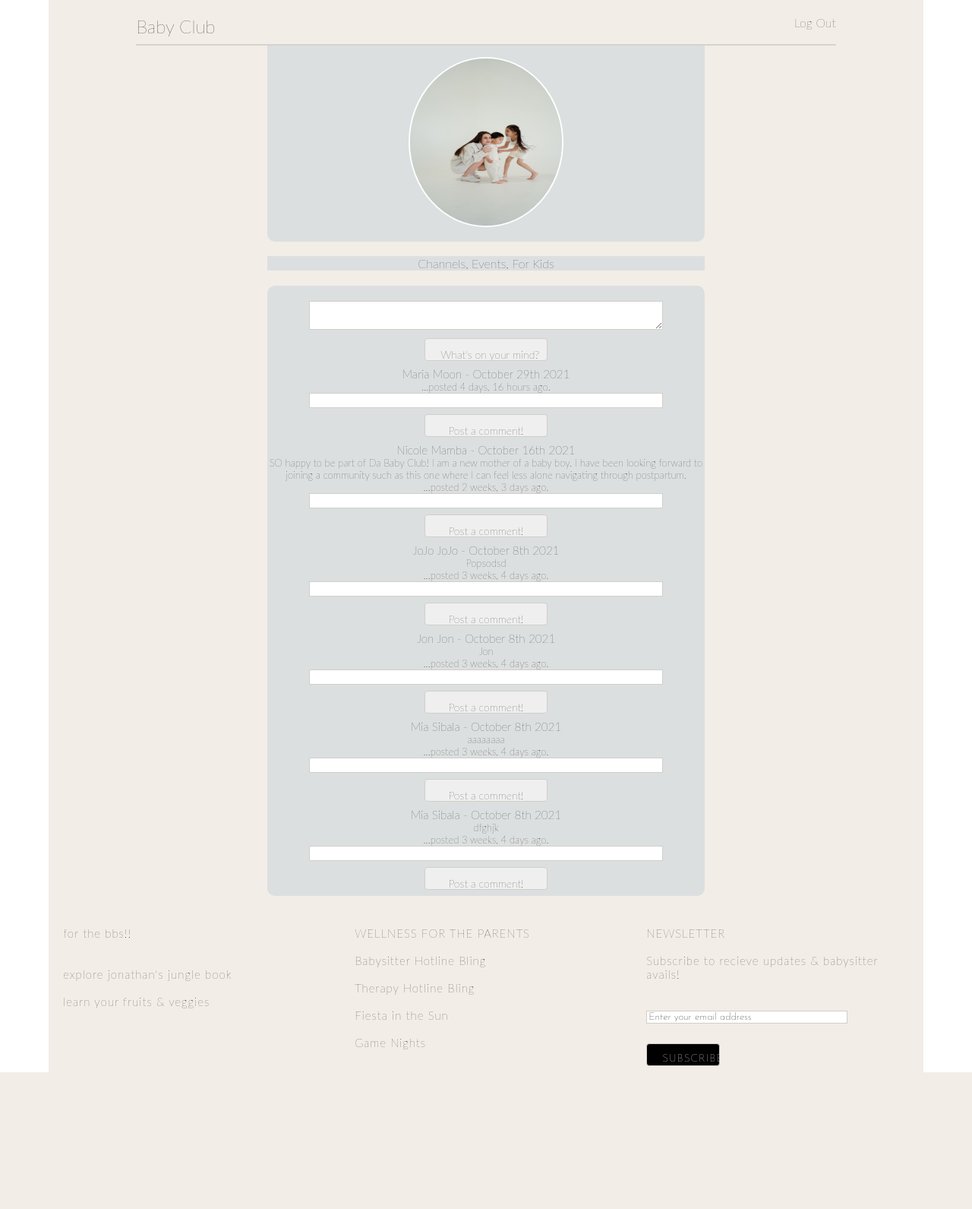
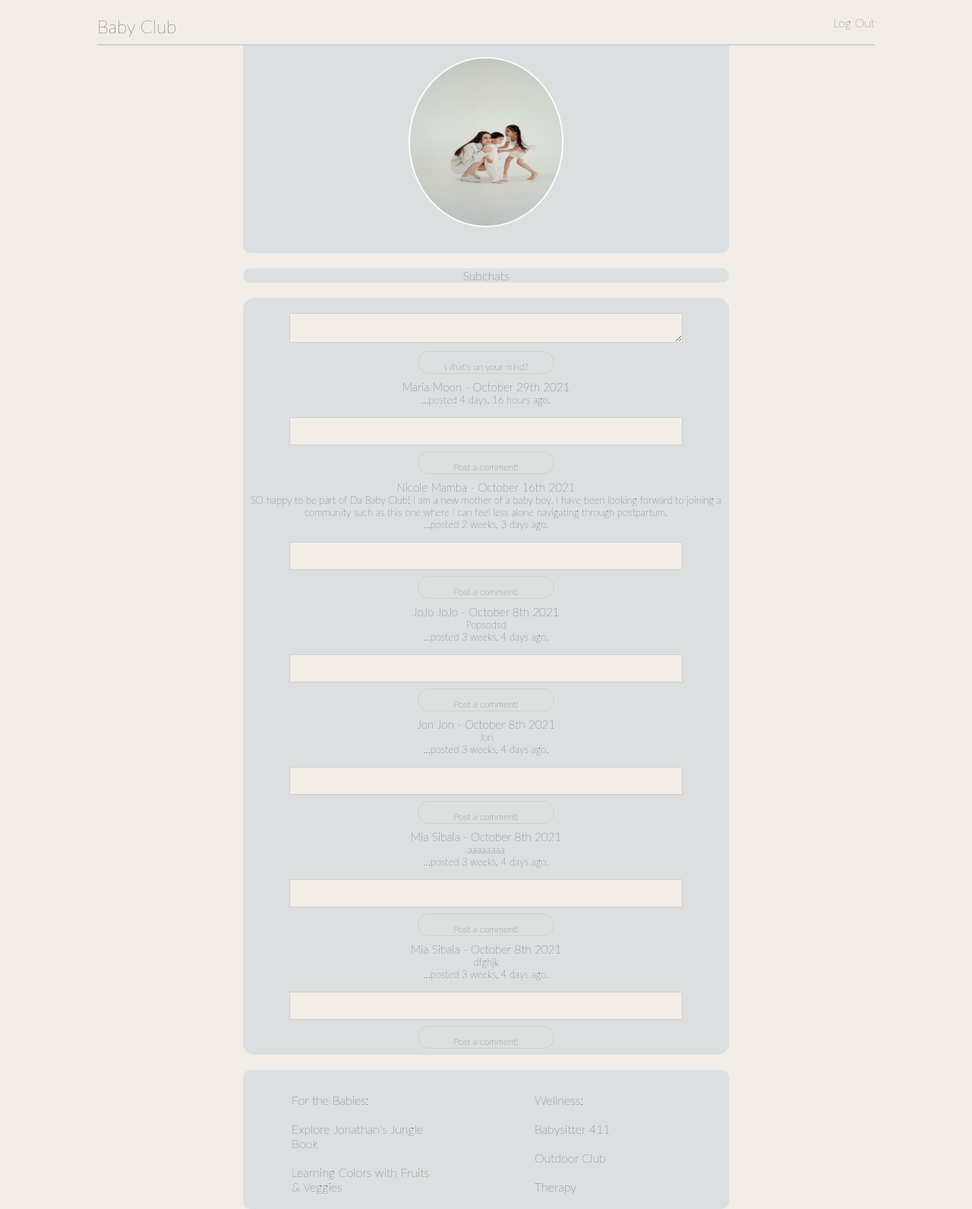
Before and after one commit to msibala/junglebook_project, a Django app: page /wall in a window 1280 px wide. Shown: the whole page at 76% size. Before the commit the page ends 1411 px from the top, so only its background shows below. Run offline with Django 3.2, Linux system fonts and the light colour scheme; data comes from the database, SQL or seed files in the repository; both versions use the stored data as it was after the commit; data that the repository does not hold is empty.

Commit message:
ongoing frontend changes

```diff
--- a/apps/jungle_app/static/jungle_app/css/wall.css
+++ b/apps/jungle_app/static/jungle_app/css/wall.css
@@ -8,7 +8,8 @@
 }
 @media only screen and (min-width: 320px){
     #container{
-        width: 90%;
+        height: 120%;
+        width: 100%;
         background-color: rgb(242,237,231);
         font-weight: lighter;
     }
@@ -21,8 +22,7 @@
     }
     #headerboxes{
         height: 20%;
-        width: 50%;
-        /* margin-top: 20px; */
+        width: 50%;        /* margin-top: 20px; */
     }
     #links{
         height: 10%;
@@ -40,7 +40,7 @@
         display: flex;
         flex-direction: column;
         color: rgb(54,60,64);
-        /* background-color:rgb(47,63,76); */
+        padding-bottom: 15px;
         background-color: rgb(220,223,224);
         border-bottom-left-radius: 10px;
         border-bottom-right-radius: 10px;
@@ -57,8 +57,11 @@
     #navigation{
         height: 10%;
         width: 100%;
+        margin-top: 20px;
+        margin-bottom: 20px;
+        border-radius: 10px;
         background-color: rgb(220,223,224);
-        margin-bottom: 20px;
+
     }
     #messages{
         height: 60%;
@@ -66,13 +69,14 @@
         font-size: 13px;
         padding-top: 20px;
         margin-bottom: 20px;
-        border-radius: 10px;
+        border-radius: 15px;
         background-color: rgb(220,223,224);
 
     }
     #messagebox{
-        height: 10%;
+        height: 33px;
         width: 80%;
+        background-color: rgb(242,237,231);
         border: 1px solid rgb(208,207,200);
     }
     input[type=submit], select {
@@ -80,19 +84,20 @@
         height: 30px;
         padding: 12px 20px;
         margin: 8px 0;
-        font-size: 14px;
+        font-size: 12px;
         text-align: center;
         vertical-align: middle;
-        /* display: inline-block; */
-        /* border: 1px solid #ccc; */
-        border-radius: 4px;
+        border-radius: 50px;
+        background-color: rgb(220,223,224);
         border: 1px solid rgb(208,207,200);
 
-        /* box-sizing: border-box; */
+
     }
     #commentbox{
-        height: 10%;
+        height: 33px;
         width: 80%;
+        margin-top: 15px;
+        background-color: rgb(242,237,231);
         border: 1px solid rgb(208,207,200);
 
     }
@@ -108,16 +113,7 @@
     #links{
         height: 10%;
         width: 80%;
-        border: 2px solid black;
-
-
-
-
-
-
-
-
-
+        color: black;
 
     }
     #footer{
@@ -128,64 +124,22 @@
         font-family: "Josefin Sans", sans-serif;
         letter-spacing: 1px;
     }
-    #footer_left{
-        height: 30%;
-        width:30%;
-        /* border: 2px solid blue; */
-        padding-top: 20px;
-        font-size: 15px;
+    #footer_body{
+        height: 40%;
+        width: 50%;
+        display: flex;
+        border-radius: 10px;
+        background-color: rgb(220,223,224);
 
     }
-    #footer_center{
-        height: 30%;
+    #footer_halves{
         width: 30%;
-        /* border: 2px dashed red; */
-        font-size: 15px;
-        padding-top: 20px;
+        margin-top: 30px;
+        margin-bottom: 20px;
 
     }
-    #footer_right{
-        height: 30%;
-        width: 30%;
-        /* border: 2px solid green; */
-        font-size: 15px;
-        padding-top: 20px;
-    }
-    .fields{
-        width: 75%;
-        height: 10%;
-        font-family: "Josefin Sans", sans-serif;
-        border: 1px solid rgb(208,207,200);
-    }
-
-    .btn {
-        background-color: black; /* Green */
-        border: none;
-        color: white;
-        width: 50%;
-        height: 15%;
-        font-family: "Josefin Sans", sans-serif;
-        letter-spacing: 1px;
-
-    }
-
     a:link {
         text-decoration: none;
         color: rgb(7, 7, 0);
     }
-
-      /* this is for the button */
-      /* input[type=submit], select {
-        width: 60%;
-        padding: 12px 20px;
-        margin: 8px 0;
-        display: inline-block;
-        /* border: 1px solid #ccc; */
-        /* border-radius: 4px;
-        border: 1px solid rgb(208,207,200);
-        box-sizing: border-box; */
-
-
-
-
 }
--- a/apps/jungle_app/templates/jungle_app/food.html
+++ b/apps/jungle_app/templates/jungle_app/food.html
@@ -14,7 +14,6 @@
     <link href="https://fonts.googleapis.com/css2?family=Gluten&display=swap" rel="stylesheet">
     <div id="container">
         <div id="body">
-        </div>
             <div class="headline">
                 <h2>FRUITS & VEGGIES COLORS</h2>
             </div>
@@ -136,5 +135,6 @@
                 </div>
             </div>
         </div>
+    </div>
 </body>
 </html>
--- a/apps/jungle_app/templates/jungle_app/wall.html
+++ b/apps/jungle_app/templates/jungle_app/wall.html
@@ -9,9 +9,6 @@
     <title>New Parents Forum</title>
 </head>
 <body>
-    <!-- <style>
-        @import url('https://fonts.googleapis.com/css2?family=Andada+Pro&display=swap');
-        </style> -->
     <div id="container">
         <div id="header">
             <br>
@@ -26,9 +23,8 @@
                 <br>
                 <h3>{{request.session.u_fname}}</h3>
             </div>
-            <br>
             <div id="navigation">
-                <p>Channels, Events, For Kids</p>
+                <p>Subchats</p>
             </div>
              <div id="messages">
                 <form action="/post" method="post">
@@ -44,58 +40,39 @@
                     <p id="micro">...posted {{post.created_at|timesince}} ago.</p>
                     {% for comment in post.post_comments.all %}
                     <h4 id="commentdetails">{{comment.commentor.first_name}} {{comment.commentor.last_name}} - {{comment.created_at|date:'F jS Y'}}</h4>
-                    <p id="comment">{{comment.comment}} {% if comment.commentor.id == request.session.u_id %} <a href="/delcom/{{comment.id}}"><button>Delete</button></a> {% endif %}</p>
+                    <p id="comment">{{comment.comment}} {% if comment.commentor.id == request.session.u_id %}<a href="/delcom/{{comment.id}}"><button>Delete</button></a> {% endif %}</p>
                     <p id="micro">...posted {{comment.created_at|timesince}} ago.</p>
                     {% endfor %}
-            <!-- <h3 id="cmtheader">Post a comment:</h3> -->
             <form action="/comment" method="post">
                 {% csrf_token %}
                 <input id ="commentbox" type="textarea" name="comment" row="3">
                 <input type="hidden" name="id" value="request.session['u_id']">
                 <input type="hidden" name="post_id" value="{{post.id}}">
                 <input id="cmtbtn" type="submit" value="Post a comment!">
+                {% endfor %}
             </form>
-        {% endfor %}
             </div>
         </div>
-  <div id="footer">
-        <style>
-            @import url('https://fonts.googleapis.com/css2?family=Josefin+Sans:wght@100;200;300&display=swap');
-            </style>
-        <div id="footer_left">
-            <p><b>for the bbs!!</b>
+        <div id="footer_body">
+            <div id="footer_halves">
+                <p>For the Babies:<p>
+                <br>
+                <p><a href="/animals">Explore Jonathan's Jungle Book</a></p>
+                <br>
+                <p><a href="/food">Learning Colors with Fruits & Veggies</a></p>
+            </div>
+            <div id="footer_halves">
+                <p><b>Wellness:</b></p>
+                <br>
+                Babysitter 411
                 <br>
                 <br>
-            <br>
-            <p><a href="/animals">explore jonathan's jungle book</a></p>
-            <br>
-            <p><a href="/food">learn your fruits & veggies</a></p>
-        </div>
-        <div id="footer_center">
-            <p><b>WELLNESS FOR THE PARENTS</b></p>
-            <br>
-            Babysitter Hotline Bling
+                Outdoor Club
                 <br>
                 <br>
-            Therapy Hotline Bling
+                Therapy
                 <br>
-            <br>
-            Fiesta in the Sun
-            <br>
-            <br>
-            Game Nights
             </div>
-        <div id="footer_right">
-            <p>NEWSLETTER<b></b></p>
-            <br>
-
-            <p>Subscribe to recieve updates & babysitter avails!</p>
-            <br>
-            <br>
-
-            <input class="fields" type="text" name="email" value="Enter your email address"></p>
-            <br>
-            <input class="btn" type="submit" value="SUBSCRIBE">
         </div>
     </div>
 </body>
```
Also changed, not shown: apps/jungle_app/static/jungle_app/css/animalss.css (+16 -3 lines), apps/jungle_app/static/jungle_app/css/food.css (+9 -2 lines), apps/jungle_app/static/jungle_app/css/loginn.css (+9 -11 lines), apps/jungle_app/templates/jungle_app/animals.html (+7 -9 lines), apps/jungle_app/templates/jungle_app/land.html (+86 -20 lines), db.sqlite3, 2 other files. Lines whose indentation alone changed are shown as unchanged.
